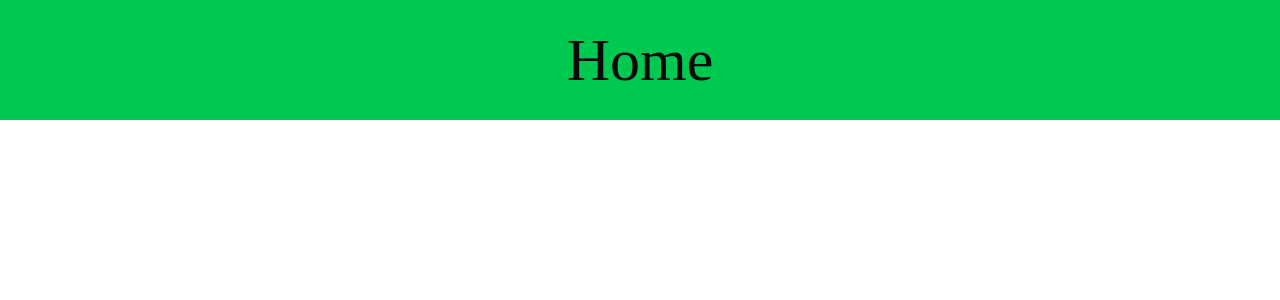
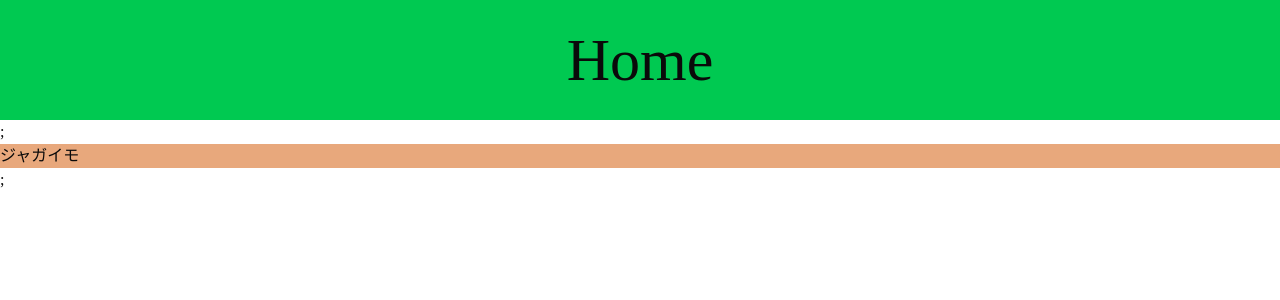
Before and after one commit to ws-vill-shinjo/training-camp-2026-b, a Next.js app in the folder frontend/: page / in a window 1280 px wide. Shown: the top 300 px of the page. Built offline with nearby package versions, Linux system fonts and the light colour scheme.

Commit message:
add_footer

```diff
--- a/frontend/app/page.tsx
+++ b/frontend/app/page.tsx
@@ -1,6 +1,12 @@
 "use client";
 import { Header } from "@/components/Header";
+import { Upgrade_card } from "@/components/Upgrade_card";
 
 export default function Home() {
-  return <Header title="Home" />;
+  return (
+    <div>
+      <Header title="Home" />;
+      <Upgrade_card name="ジャガイモ" />;
+    </div>
+  );
 }
--- /dev/null
+++ b/frontend/components/Upgrade_card.tsx
@@ -0,0 +1,15 @@
+import { JSX } from "react";
+
+type upgrade_cardprops = {
+  name: string;
+  level: number;
+};
+
+export const Upgrade_card = ({ name, level }: upgrade_cardprops): JSX.Element => {
+  return (
+    <div className="bg-[#E8A87C] w-313px h-80px items-center justify-center z--1">
+      <h2 className="bg=[#F2E4D8] w-84px h-67px">{name}</h2>
+      <h4>{level}</h4>
+    </div>
+  );
+};
```
